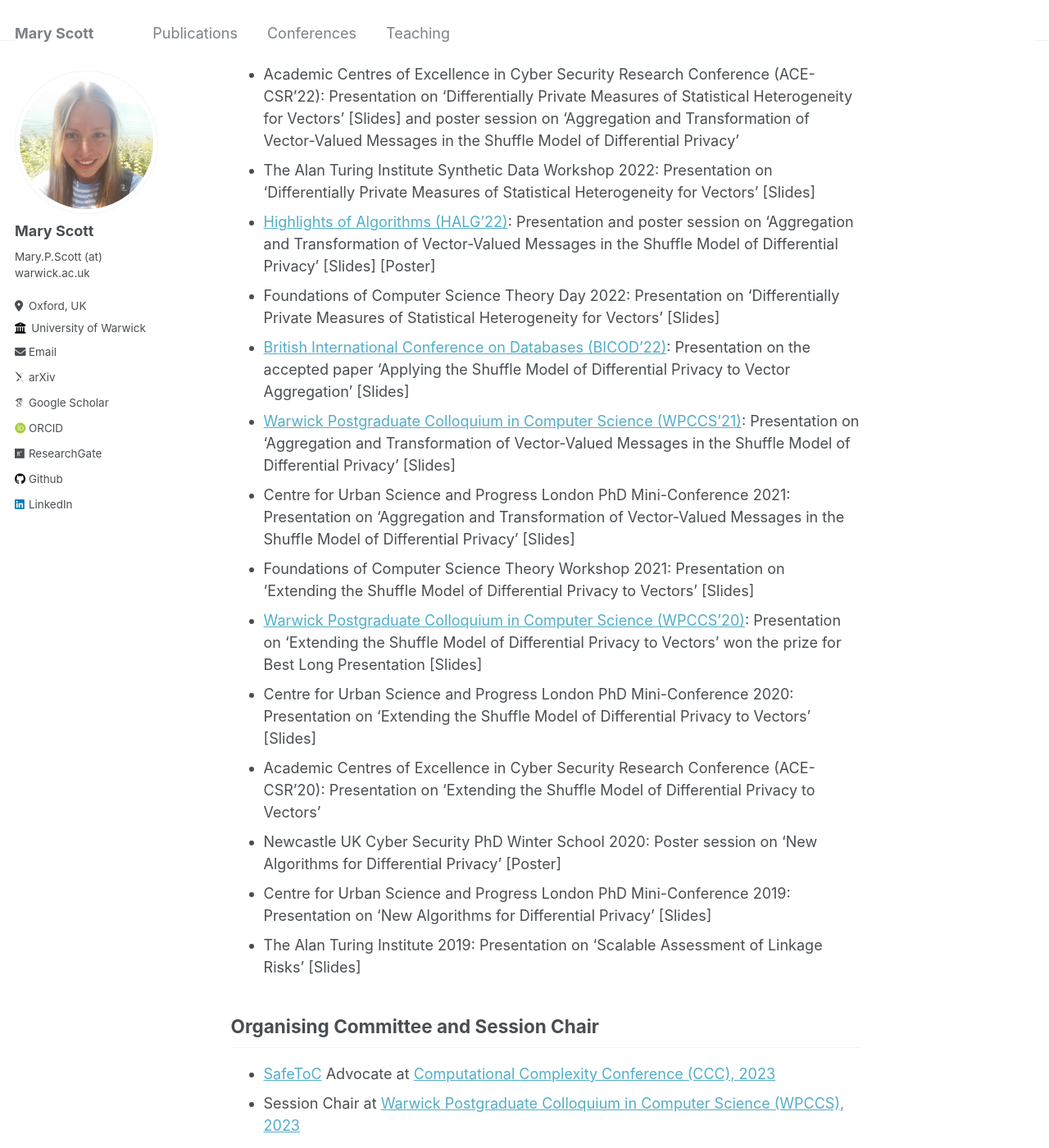
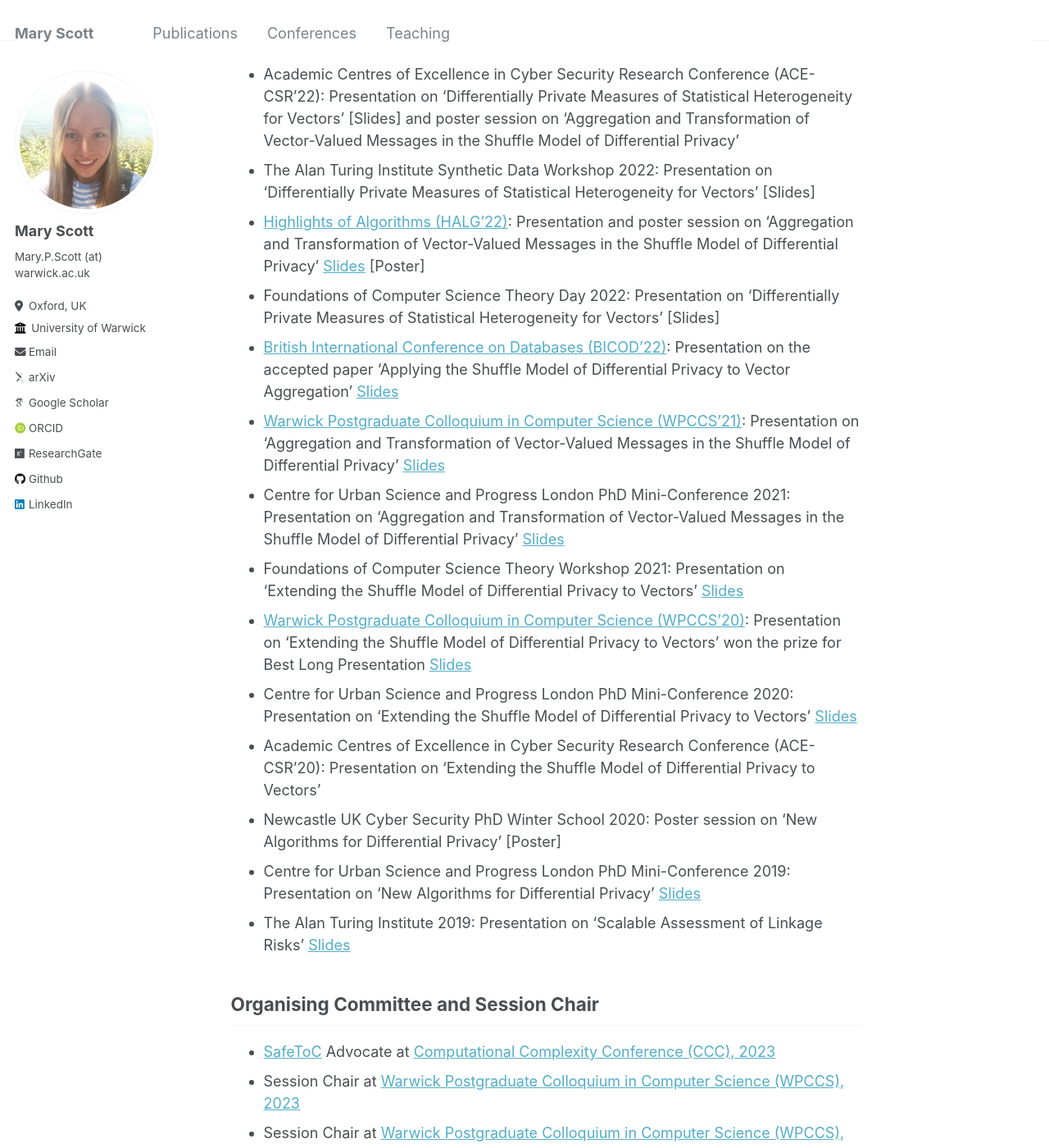
Before and after one commit to mary-python/mary-python.github.io, a Jekyll site: the page built from _pages/conferences.md, in a window 1280 px wide and 1400 px high, scrolled down 702 px. Shown: the whole window at 82% size. Built offline with Jekyll 4.4.1, drawn with Linux system fonts in a browser that asks for light colours; some web fonts are replaced; part of the change alters nothing that is shown; some of the changed text lies outside the part shown.

```diff
--- a/_pages/conferences.md
+++ b/_pages/conferences.md
@@ -11,26 +11,26 @@ Presentations and Invited Talks
 ------
 
 * [Widening Participation in Innovation and Research Careers](https://warwick.ac.uk/fac/sci/statistics/postgrad/research/wideningparticipation/): Panellist on 'Pathways to and experience during PhD studies'
-* Foundations of Computer Science Theory Day 2023: Presentation titled 'On the Differentially Private Comparison of Probability Distributions' [Slides]
-* [Warwick Postgraduate Colloquium in Computer Science (WPCCS'23)](https://warwick.ac.uk/fac/sci/dcs/research/wpccs/wpccs23/): Presentation on 'Differentially Private Measures of Statistical Heterogeneity for Vectors' won the prize for Best Presentation in the 'Theory and Foundations' track [Slides]
+* Foundations of Computer Science Theory Day 2023: Presentation titled 'On the Differentially Private Comparison of Probability Distributions' [Slides](/talks/Mary Scott DP comparison of prob dists.pptx)
+* [Warwick Postgraduate Colloquium in Computer Science (WPCCS'23)](https://warwick.ac.uk/fac/sci/dcs/research/wpccs/wpccs23/): Presentation on 'Differentially Private Measures of Statistical Heterogeneity for Vectors' won the prize for Best Presentation in the 'Theory and Foundations' track [Slides](/talks/Mary Scott WPCCS slides.pptx)
 * Invited Poster Presenter at [Applied Statistics and Risk Unit Partnership Day 2022](https://warwick.ac.uk/fac/sci/statistics/asru/registration-page-2022n/): Poster session on 'Differentially Private Measures of Statistical Heterogeneity for Vectors'
 * [The Alan Turing Institute Centres for Doctoral Training Conference](https://www.eventsforce.net/turingevents/frontend/reg/thome.csp?pageID=78543&eventID=226&traceRedir=2): Poster session on 'Differentially Private Measures of Statistical Heterogeneity for Vectors' [Poster]
 * Centre for Urban Science and Progress London PhD Mini-Conference 2022: Presentation on 'Differentially Private Measures of Statistical Heterogeneity for Vectors' [Slides]
 * Invited Speaker at [Surrey Centre for Cyber Security, University of Surrey](https://www.surrey.ac.uk/surrey-centre-cyber-security): Presentation on 'Differentially Private Measures of Statistical Heterogeneity for Vectors' [Slides]
 * Academic Centres of Excellence in Cyber Security Research Conference (ACE-CSR'22): Presentation on 'Differentially Private Measures of Statistical Heterogeneity for Vectors' [Slides] and poster session on 'Aggregation and Transformation of Vector-Valued Messages in the Shuffle Model of Differential Privacy'
 * The Alan Turing Institute Synthetic Data Workshop 2022: Presentation on 'Differentially Private Measures of Statistical Heterogeneity for Vectors' [Slides]
-* [Highlights of Algorithms (HALG'22)](https://www.lse.ac.uk/HALG-2022): Presentation and poster session on 'Aggregation and Transformation of Vector-Valued Messages in the Shuffle Model of Differential Privacy' [Slides] [Poster]
+* [Highlights of Algorithms (HALG'22)](https://www.lse.ac.uk/HALG-2022): Presentation and poster session on 'Aggregation and Transformation of Vector-Valued Messages in the Shuffle Model of Differential Privacy' [Slides](/talks/Scott_Fri.pptx) [Poster]
 * Foundations of Computer Science Theory Day 2022: Presentation on 'Differentially Private Measures of Statistical Heterogeneity for Vectors' [Slides]
-* [British International Conference on Databases (BICOD'22)](https://www.bicod.uk/): Presentation on the accepted paper 'Applying the Shuffle Model of Differential Privacy to Vector Aggregation' [Slides]
-* [Warwick Postgraduate Colloquium in Computer Science (WPCCS'21)](https://warwick.ac.uk/fac/sci/dcs/research/wpccs/wpccs21/): Presentation on 'Aggregation and Transformation of Vector-Valued Messages in the Shuffle Model of Differential Privacy' [Slides]
-* Centre for Urban Science and Progress London PhD Mini-Conference 2021: Presentation on 'Aggregation and Transformation of Vector-Valued Messages in the Shuffle Model of Differential Privacy' [Slides]
-* Foundations of Computer Science Theory Workshop 2021: Presentation on 'Extending the Shuffle Model of Differential Privacy to Vectors' [Slides]
-* [Warwick Postgraduate Colloquium in Computer Science (WPCCS'20)](https://warwick.ac.uk/fac/sci/dcs/research/wpccs/wpccs20/): Presentation on 'Extending the Shuffle Model of Differential Privacy to Vectors' won the prize for Best Long Presentation [Slides]
-* Centre for Urban Science and Progress London PhD Mini-Conference 2020: Presentation on 'Extending the Shuffle Model of Differential Privacy to Vectors' [Slides]
+* [British International Conference on Databases (BICOD'22)](https://www.bicod.uk/): Presentation on the accepted paper 'Applying the Shuffle Model of Differential Privacy to Vector Aggregation' [Slides](/talks/Mary Scott Shuffle Model BICOD21.pptx)
+* [Warwick Postgraduate Colloquium in Computer Science (WPCCS'21)](https://warwick.ac.uk/fac/sci/dcs/research/wpccs/wpccs21/): Presentation on 'Aggregation and Transformation of Vector-Valued Messages in the Shuffle Model of Differential Privacy' [Slides](/talks/Aggregation and Transformation of Vector-Valued Messages in the Shuffle Model of Differential Privacy.pptx)
+* Centre for Urban Science and Progress London PhD Mini-Conference 2021: Presentation on 'Aggregation and Transformation of Vector-Valued Messages in the Shuffle Model of Differential Privacy' [Slides](/talks/Mary Scott CUSP 2021.pptx)
+* Foundations of Computer Science Theory Workshop 2021: Presentation on 'Extending the Shuffle Model of Differential Privacy to Vectors' [Slides](/talks/Extending the Shuffle Model of Differential Privacy to Vectors.pptx)
+* [Warwick Postgraduate Colloquium in Computer Science (WPCCS'20)](https://warwick.ac.uk/fac/sci/dcs/research/wpccs/wpccs20/): Presentation on 'Extending the Shuffle Model of Differential Privacy to Vectors' won the prize for Best Long Presentation [Slides](/talks/Mary Scott Pre-Recorded Presentation WPCCS.pptx)
+* Centre for Urban Science and Progress London PhD Mini-Conference 2020: Presentation on 'Extending the Shuffle Model of Differential Privacy to Vectors' [Slides](/talks/Mary Scott Introductory Presentation CUSP.pptx)
 * Academic Centres of Excellence in Cyber Security Research Conference (ACE-CSR'20): Presentation on 'Extending the Shuffle Model of Differential Privacy to Vectors'
 * Newcastle UK Cyber Security PhD Winter School 2020: Poster session on 'New Algorithms for Differential Privacy' [Poster]
-* Centre for Urban Science and Progress London PhD Mini-Conference 2019: Presentation on 'New Algorithms for Differential Privacy' [Slides]
-* The Alan Turing Institute 2019: Presentation on 'Scalable Assessment of Linkage Risks' [Slides]
+* Centre for Urban Science and Progress London PhD Mini-Conference 2019: Presentation on 'New Algorithms for Differential Privacy' [Slides](/talks/CUSP London Mini-Conference.pptx)
+* The Alan Turing Institute 2019: Presentation on 'Scalable Assessment of Linkage Risks' [Slides](/talks/Scalable assessment of linkage risks version 2.pptx)
 
 Organising Committee and Session Chair
 ------
```
